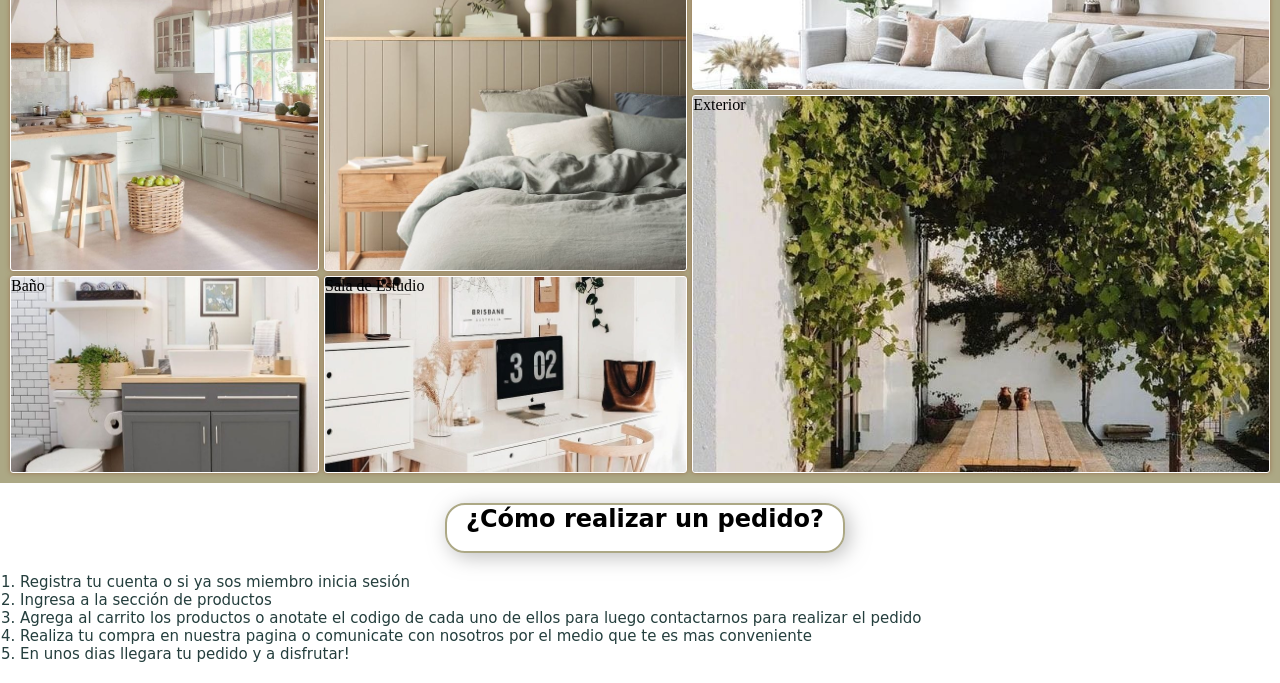
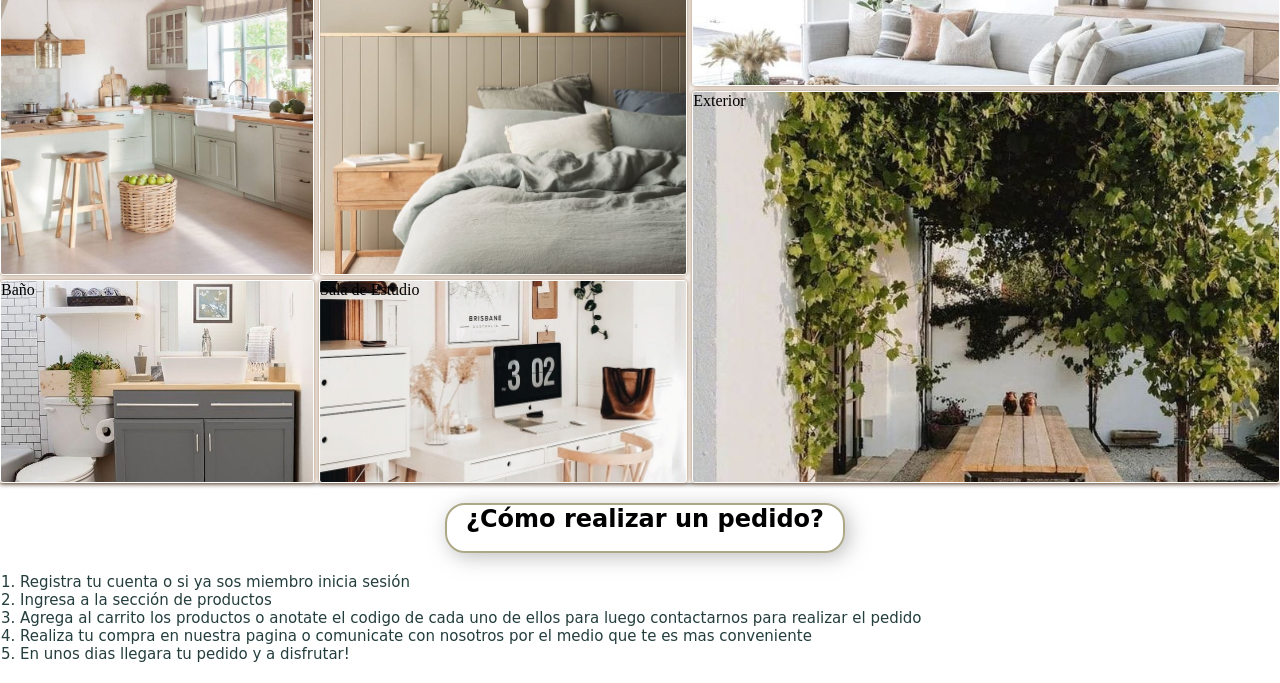
Before and after one commit to Carogbk/Empresa, a plain HTML site: page index.html in a window 1280 px wide. Shown: the part 785-1468 px from the top of the page. Drawn offline with nearby package versions, Linux system fonts and the light colour scheme.

Commit message:
modificaciones en css

```diff
--- a/ccs/estilos.css
+++ b/ccs/estilos.css
@@ -214,11 +214,11 @@ h2:hover{
 .galeria{
     height: 600px;
     width: 100%;
-    background-color: #ACA885;
     display: grid;
-    padding: 10px;
     gap: 5px;
+    box-shadow: 0 0 5px black;
 }
+
 .img{
     background-color: #9a7352;
     border: 1px solid #ffffff;
@@ -658,6 +658,7 @@ font-size: 25px;
     height: 300px;
     width: 100%;
     justify-self:center;
+
 }
 
 .img1{
```
